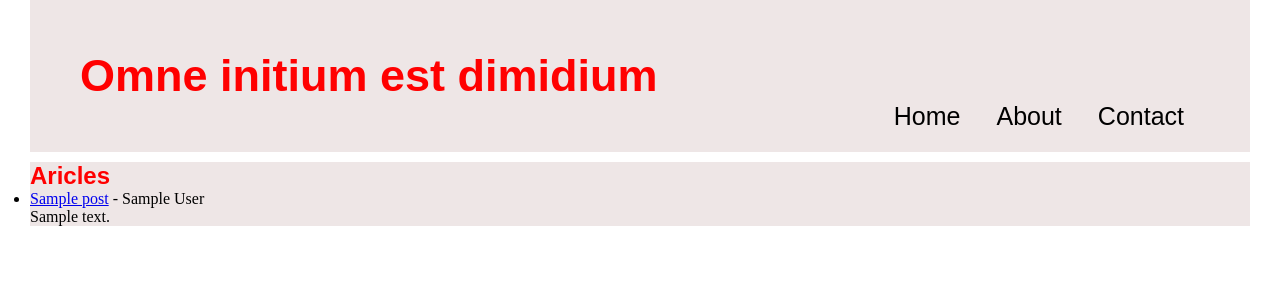
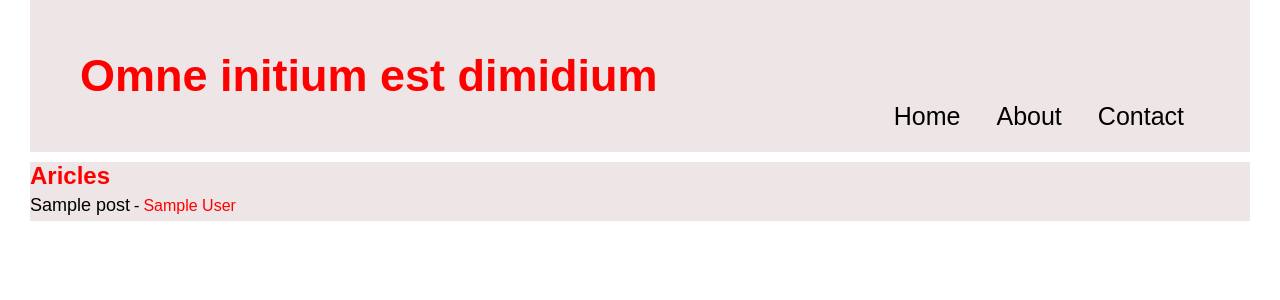
Before and after one commit to ArdTaedh/Django-Blog, a Django app: template blog/templates/blog/index.html in a window 1280 px wide. Shown: the top 300 px of the page. Run offline with Django 3.2, Linux system fonts and the light colour scheme; the template is opened without the code that fills it: most values are stand-ins (such as "Sample title", 1, 10 or a date in 2020).

Commit message:
Second commit

```diff
--- a/blog/templates/blog/about.html
+++ b/blog/templates/blog/about.html
@@ -11,9 +11,9 @@
     <header>
         <h1>Omne initium est dimidium</h1>
             <div class="nav">
-                <a href="#">Home</a>
-                <a href="#">About</a>
-                <a href="#">Contact</a>
+                <a href="{% url 'index' %}" id="home">Home</a>
+                <a href="{% url 'about' %}">About</a>
+                <a href="{% url 'contact' %}">Contact</a>
             </div>
     </header>
     <section>
--- a/blog/templates/blog/contact.html
+++ b/blog/templates/blog/contact.html
@@ -11,9 +11,9 @@
     <header>
         <h1>Omne initium est dimidium</h1>
             <div class="nav">
-                <a href="#">Home</a>
-                <a href="#">About</a>
-                <a href="#">Contact</a>
+                <a href="{% url 'index' %}" id="home">Home</a>
+                <a href="{% url 'about' %}">About</a>
+                <a href="{% url 'contact' %}">Contact</a>
             </div>
     </header>
     <section>
--- a/blog/templates/blog/index.html
+++ b/blog/templates/blog/index.html
@@ -11,17 +11,16 @@
     <header>
         <h1>Omne initium est dimidium</h1>
             <div class="nav">
-                <a href="#" id="home">Home</a>
-                <a href="#" id="about">About</a>
-                <a href="#" id="contact">Contact</a>
+                <a href="{% url 'index' %}" id="home">Home</a>
+                <a href="{% url 'about' %}">About</a>
+                <a href="{% url 'contact' %}">Contact</a>
             </div>
     </header>
     <section>
         <h1>Aricles</h1>
         <ul>
         {% for post in object_list %}
-            <li><a href="{% url 'article_detail' post.pk %}">{{ post.title }}</a> - {{ post.author }}<br>
-            {{ post.body }}</li>
+        <li class="title"><a href="{% url 'article_detail' post.pk %}"> {{ post.title }}</a> - <span>{{ post.author }}</span><br></li>
         {% endfor %}
         </ul>
     </section>
--- a/blog/urls.py
+++ b/blog/urls.py
@@ -1,11 +1,11 @@
 from django.urls import path
-#from . import views
+from . import views
 from .views import HomeView, ArticleDetailView
 
 urlpatterns = [
     #path('', views.main, name="main"),
-    #path('about/', views.about, name="about"),
-    #path('contact/', views.contact, name="contact")
+    path('about/', views.about, name="about"),
+    path('contact/', views.contact, name="contact"),
     path('', HomeView.as_view(), name="index"),
     path('article/<int:pk>', ArticleDetailView.as_view(), name="article_detail")
 ]
--- a/static/css/main.css
+++ b/static/css/main.css
@@ -45,3 +45,23 @@ section h1 {
   font-family: Arial, Helvetica, sans-serif;
   color: red;
 }
+
+section ul {
+  list-style: none;
+}
+
+section ul a {
+  text-decoration: none;
+  font-family: Arial, Helvetica, sans-serif;
+  color: black;
+  font-size: 18px;
+}
+
+section span {
+  color: red;
+  font-family: Arial, Helvetica, sans-serif;
+}
+
+section .title {
+  padding: 5px 0 5px;
+}
```
Also changed, not shown: blog/templates/blog/article_detail.html (+8 -8 lines), blog/views.py (+4 -7 lines), static/css/article.css (+13 -0 lines), db.sqlite3.
